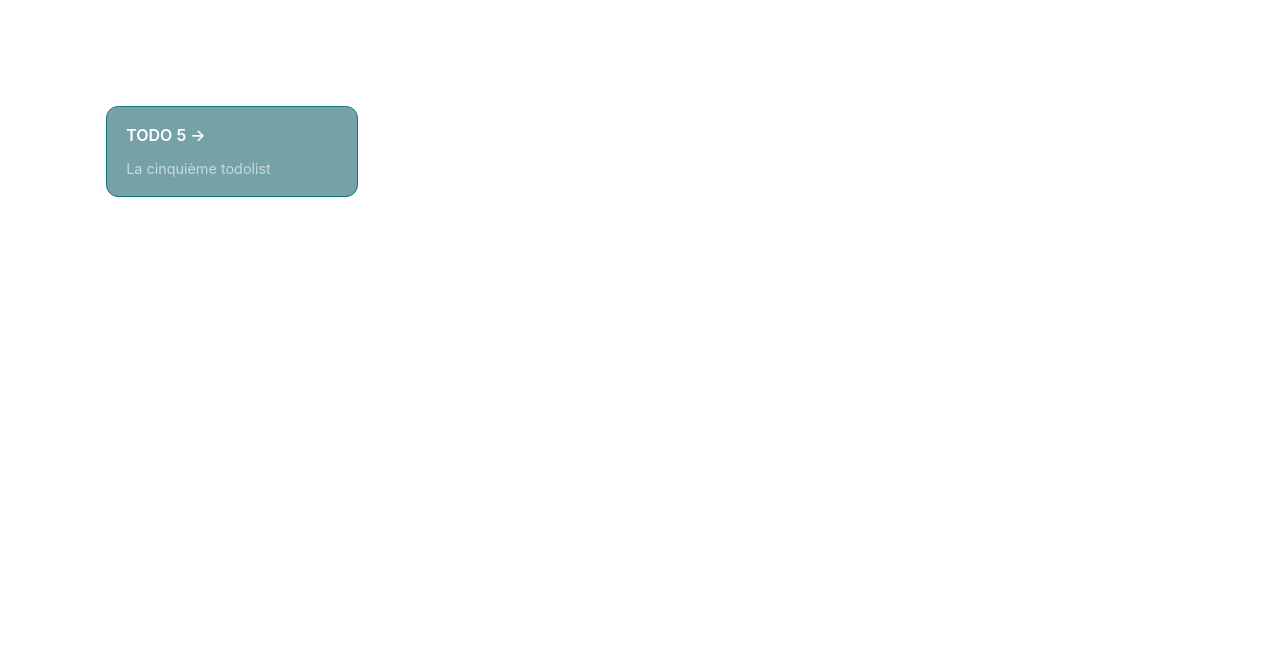
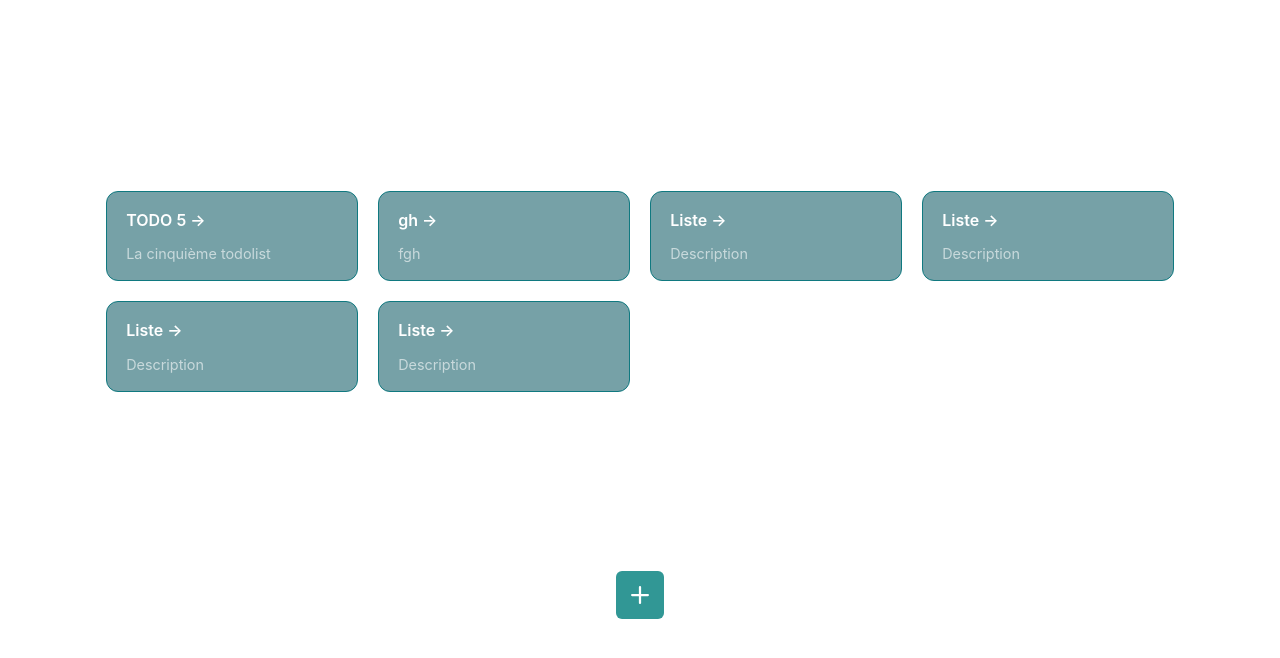
Before and after one commit to yanngasner/react-todo, a Next.js app: page / in a window 1280 px wide. Shown: the top 658 px of the page. Built offline with nearby package versions, Linux system fonts and the light colour scheme.

Commit message:
add list

```diff
--- a/components/Home.tsx
+++ b/components/Home.tsx
@@ -1,10 +1,21 @@
 import { TodoListModel } from '@/models/TodoListModel';
 import styles from '@/styles/Home.module.css'
+import { AddIcon } from '@chakra-ui/icons';
+import { IconButton } from '@chakra-ui/react';
+import Router from "next/router";
 import { useEffect, useState } from 'react';
 import TodoListCard from './TodoListCard';
 
 const Home = () => {
     const [todoLists, setToDoLists] = useState<TodoListModel[]>([]);
+    const onAddListClicked = () => {
+        const newItemId = todoLists.length > 0 ? Math.max(...todoLists.map((list) => list.id)) + 1 : 0;
+        fetch(`/api/update-one/${newItemId}`, {
+            method: "POST",
+            body: JSON.stringify({ id: newItemId, name: 'Liste', description: 'Description', todoItems: [] }),
+        }).then((res) => Router.push("/todoList/[id]", `/todoList/${newItemId}`));
+        //TODO : handle error => message
+    }
     useEffect(() => {
         fetch('/api/read-all')
             .then((res) => res.json())
@@ -18,8 +29,10 @@ const Home = () => {
                 <div className={styles.grid}>
                     {todoLists.map(todoList => <TodoListCard key={todoList.id} todoList={todoList} />)}
                 </div>
+                <div className={styles.buttonItem}>
+                    <IconButton size='lg' icon={<AddIcon />} onClick={onAddListClicked} colorScheme='teal' aria-label={""} />
+                </div>
             </main>
         </>);
-
 }
 export default Home;
--- a/components/TodoList.tsx
+++ b/components/TodoList.tsx
@@ -32,7 +32,6 @@ const TodoList: React.FC<TodoListProps> = ({ todoList, updateList, deleteList })
     const onAddItemClicked = () => {
         onItemAdded(itemName);
         setItemName('');
-
     }
     const [onClearListClicked, onDeleteListClicked, onItemAdded, onListRenamed, onDescriptionChanged, deleteItem, updateItem]
         = useListActions({ todoList, updateList, deleteList });
--- a/json/data.json
+++ b/json/data.json
@@ -1 +1 @@
-{"todoLists":[{"id":5,"name":"TODO 5","description":"La cinquième todolist","todoItems":[]}]}
+{"todoLists":[{"id":5,"name":"TODO 5","description":"La cinquième todolist","todoItems":[]},{"id":6,"name":"gh","description":"fgh","todoItems":[]},{"id":7,"name":"Liste","description":"Description","todoItems":[]},{"id":8,"name":"Liste","description":"Description","todoItems":[]},{"id":9,"name":"Liste","description":"Description","todoItems":[]},{"id":10,"name":"Liste","description":"Description","todoItems":[]}]}
--- a/services/useListActions.ts
+++ b/services/useListActions.ts
@@ -29,10 +29,10 @@ const useListActions = ({
   };
 
   const onItemAdded = (itemName: string) => {
-    const newItemIndex = todoList.todoItems.length > 0 ? Math.max(...todoList.todoItems.map((item) => item.id)) + 1 : 0;
+    const newItemId = todoList.todoItems.length > 0 ? Math.max(...todoList.todoItems.map((item) => item.id)) + 1 : 0;
     const updatedList: TodoListModel = {
       ...todoList,
-      todoItems: [...todoList.todoItems, { id: newItemIndex, name: itemName, achieved: false }],
+      todoItems: [...todoList.todoItems, { id: newItemId, name: itemName, achieved: false }],
     };
     updateList(updatedList);
   };
--- a/styles/Home.module.css
+++ b/styles/Home.module.css
@@ -1,7 +1,7 @@
 .main {
   display: flex;
   flex-direction: column;
-  justify-content: space-between;
+  justify-content: space-around;
   align-items: center;
   padding: 6rem;
   min-height: 100vh;
@@ -13,6 +13,7 @@
   grid-template-columns: repeat(4, minmax(25%, auto));
   width: var(--max-width);
   max-width: 100%;
+  max-height: 50%;
 }
 
 /* Mobile */
```
